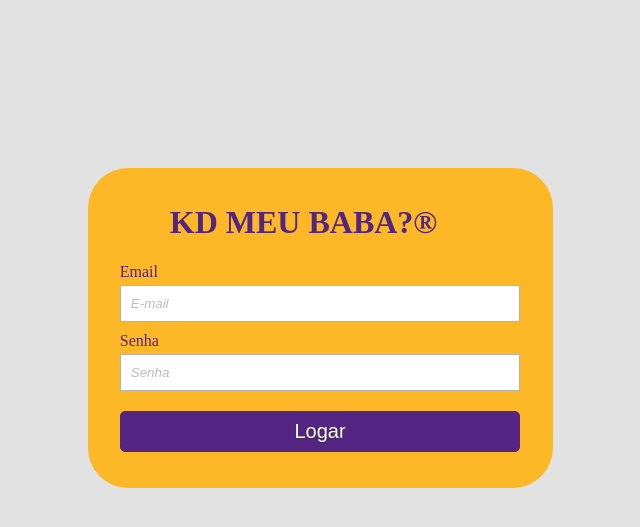
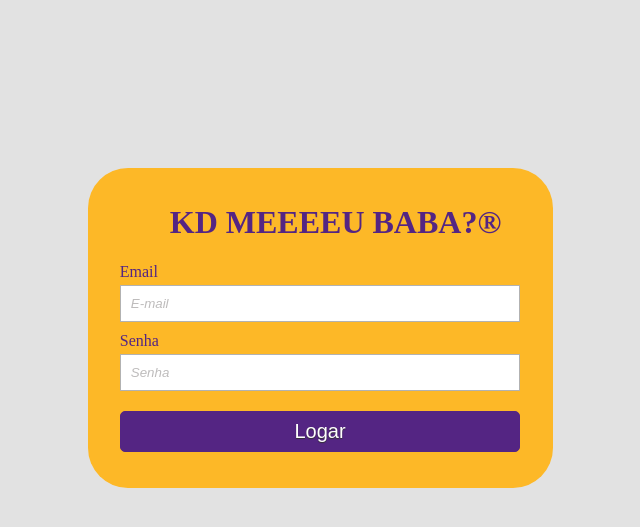
Before and after one commit to nidomus/kdmeubaba, a PHP site: page / in a window 1280 px wide. Shown: the top 527 px of the page, without its empty margins (320-960 px from the left). Run offline with PHP 8.4, Linux system fonts and the light colour scheme.

Commit message:
Commit teste

```diff
--- a/index.php
+++ b/index.php
@@ -23,7 +23,7 @@ session_start();
 
                 <form action="controle/login.php" method="post">
 
-                    <h1 id="titulo"> KD MEU BABA?®</h1>
+                    <h1 id="titulo"> KD MEEEEU BABA?®</h1>
 
                     <div>
 
```
